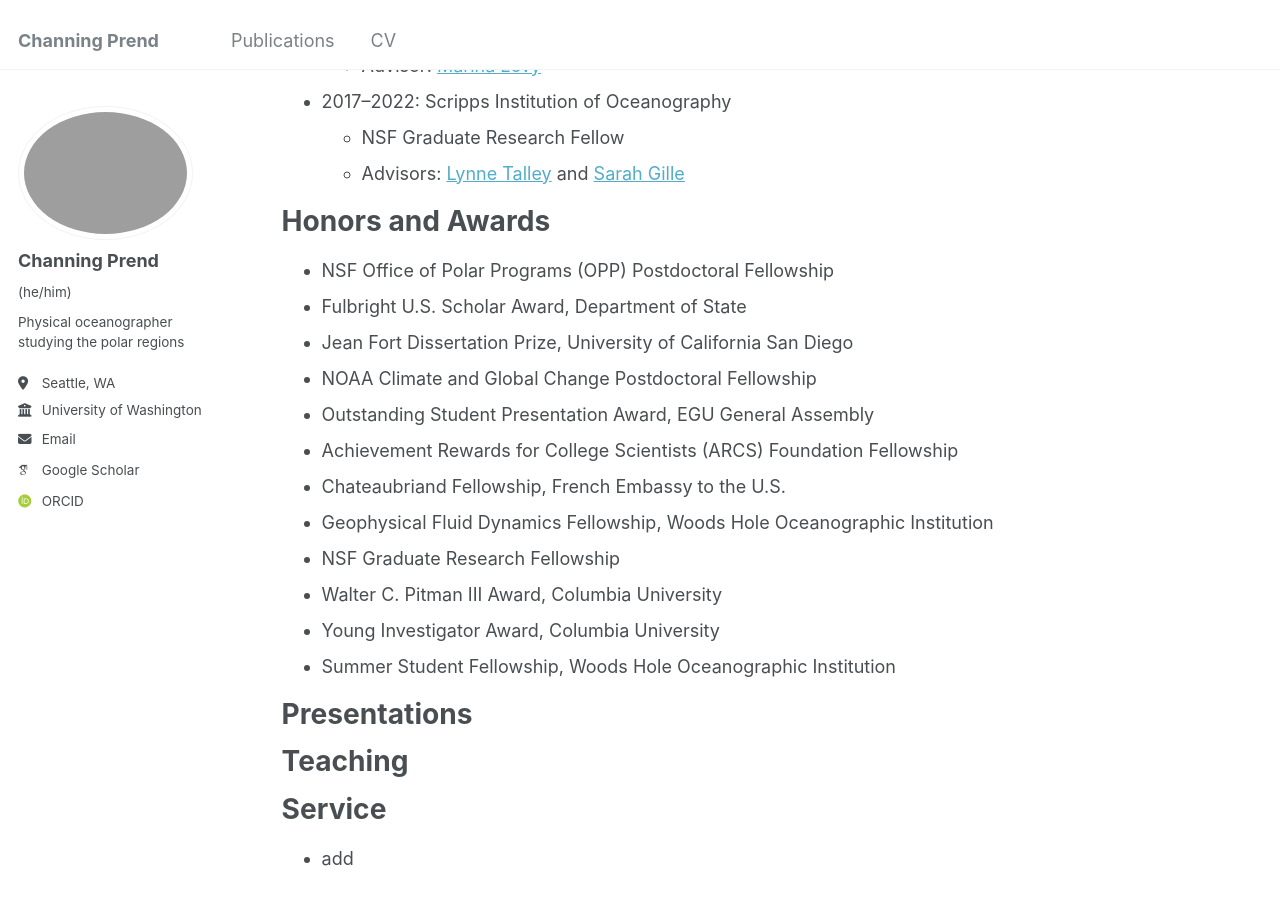
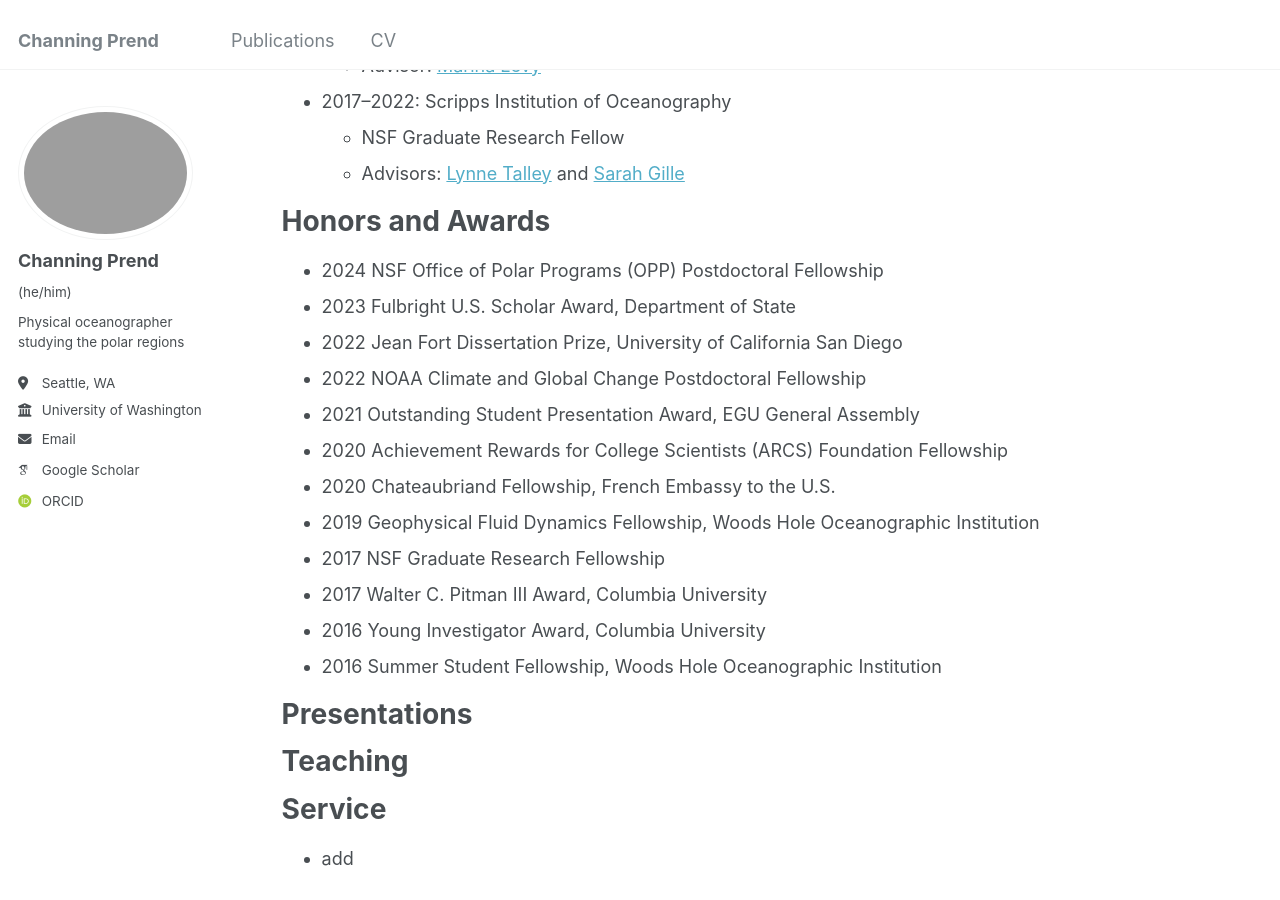
Before and after one commit to cprend/cprend.github.io, a Jekyll site: the page built from _pages/cv.md, in a window 1280 px wide and 900 px high, scrolled down 677 px. Built offline with Jekyll 4.4.1, drawn with Linux system fonts in a browser that asks for light colours; some web fonts are replaced.

Commit message:
Update cv.md

```diff
--- a/_pages/cv.md
+++ b/_pages/cv.md
@@ -38,18 +38,18 @@
 
 Honors and Awards
 ======
-* NSF Office of Polar Programs (OPP) Postdoctoral Fellowship
-* Fulbright U.S. Scholar Award, Department of State
-* Jean Fort Dissertation Prize, University of California San Diego
-* NOAA Climate and Global Change Postdoctoral Fellowship
-* Outstanding Student Presentation Award, EGU General Assembly
-* Achievement Rewards for College Scientists (ARCS) Foundation Fellowship
-* Chateaubriand Fellowship, French Embassy to the U.S.
-* Geophysical Fluid Dynamics Fellowship, Woods Hole Oceanographic Institution
-* NSF Graduate Research Fellowship
-* Walter C. Pitman III Award, Columbia University
-* Young Investigator Award, Columbia University
-* Summer Student Fellowship, Woods Hole Oceanographic Institution
+* 2024  NSF Office of Polar Programs (OPP) Postdoctoral Fellowship
+* 2023  Fulbright U.S. Scholar Award, Department of State
+* 2022  Jean Fort Dissertation Prize, University of California San Diego
+* 2022  NOAA Climate and Global Change Postdoctoral Fellowship
+* 2021  Outstanding Student Presentation Award, EGU General Assembly
+* 2020  Achievement Rewards for College Scientists (ARCS) Foundation Fellowship
+* 2020  Chateaubriand Fellowship, French Embassy to the U.S.
+* 2019  Geophysical Fluid Dynamics Fellowship, Woods Hole Oceanographic Institution
+* 2017  NSF Graduate Research Fellowship
+* 2017  Walter C. Pitman III Award, Columbia University
+* 2016  Young Investigator Award, Columbia University
+* 2016  Summer Student Fellowship, Woods Hole Oceanographic Institution
 
 Presentations
 ======
```
